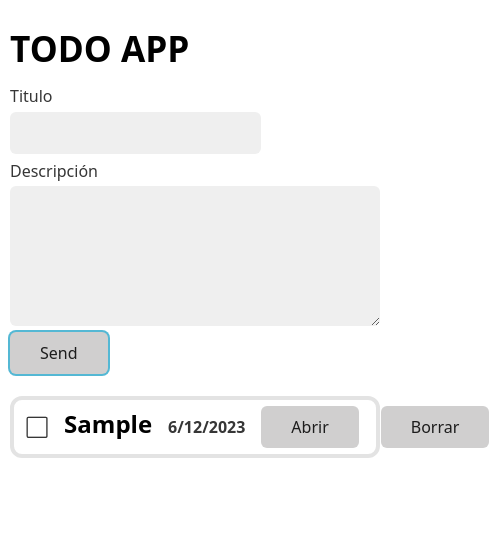
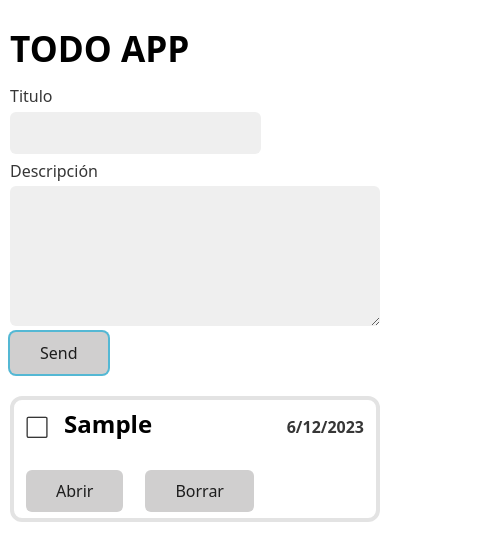
Before and after one commit to ArayoAlejandro/TODOAPP, a React (Vite) app: page / in a window 390 px wide. Both pictures are taken after typing "Sample", "Sample" into the empty fields and a click on the button "Send". Shown: the top 560 px of the page, 495 px wide, since content can reach past the window. Built offline with nearby package versions, Linux system fonts and the light colour scheme.

Commit message:
Add responsive css

```diff
--- a/src/components/Card.jsx
+++ b/src/components/Card.jsx
@@ -14,12 +14,14 @@ export function Card ({ todo: { uuid, title, date, isCompleted } }) {
   return (
     <li className={isCompleted ? 'check' : ''}>
       <header>
-        <div>
-          <div className='check-input' onClick={() => changeCompleteCard(uuid)}>{isCompleted ? '✅' : '⬜'}</div>
-          <h2>{title}</h2>
+        <div className='info-card'>
+          <div>
+            <span className='check-input' onClick={() => changeCompleteCard(uuid)}>{isCompleted ? '✅' : '⬜'}</span>
+            <h2>{title}</h2>
+          </div>
+          <p>{date}</p>
         </div>
-        <div>
-          <p>{date}</p>
+        <div className='action-card'>
           <button onClick={handleClick}>Abrir</button>
           <button onClick={() => removeCard(date)}>Borrar</button>
         </div>
--- a/src/index.css
+++ b/src/index.css
@@ -46,20 +46,6 @@ ul li p {
   font-weight: 700;
 }
 
-ul li span {
-  cursor: pointer;
-  font-weight: 700;
-  background-color: #ff2525;
-  padding: 8px 12px;
-  border-radius: 12px;
-  color: white;
-  transition: 0.2s linear;
-}
-
-ul li span:hover {
-  background-color: #3a3a3a;
-}
-
 form span {
   color: red;
   font-weight: 500;
@@ -98,3 +84,21 @@ aside {
 .check-input {
   cursor: pointer ;
 }
+
+@media (max-width: 576px) {
+  ul li header {
+    flex-direction: column;
+  }
+
+  ul li header div.info-card {
+    width: 100%;
+    display: flex;
+    justify-content: space-between;
+  }
+
+  ul li header div.action-card{
+    width: 100%;
+    display: flex;
+    justify-content: start;
+  }
+}
```
